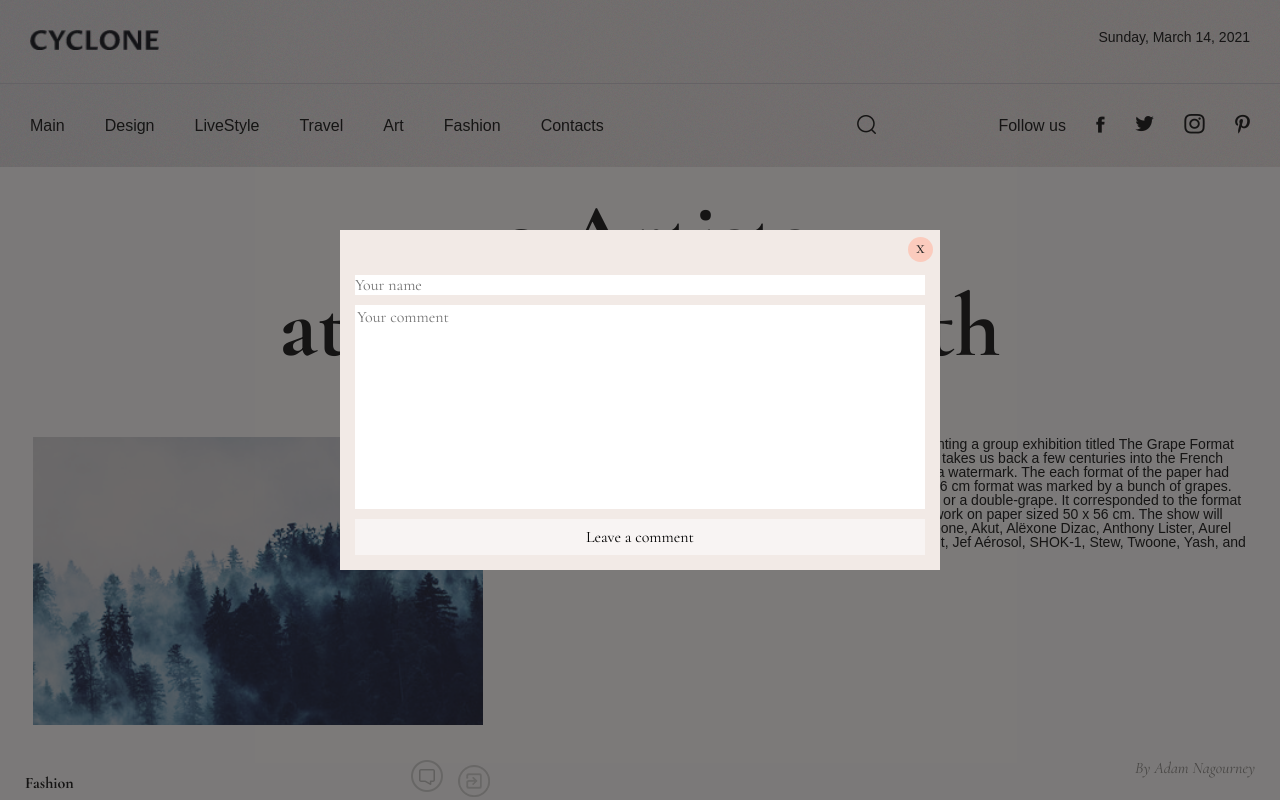
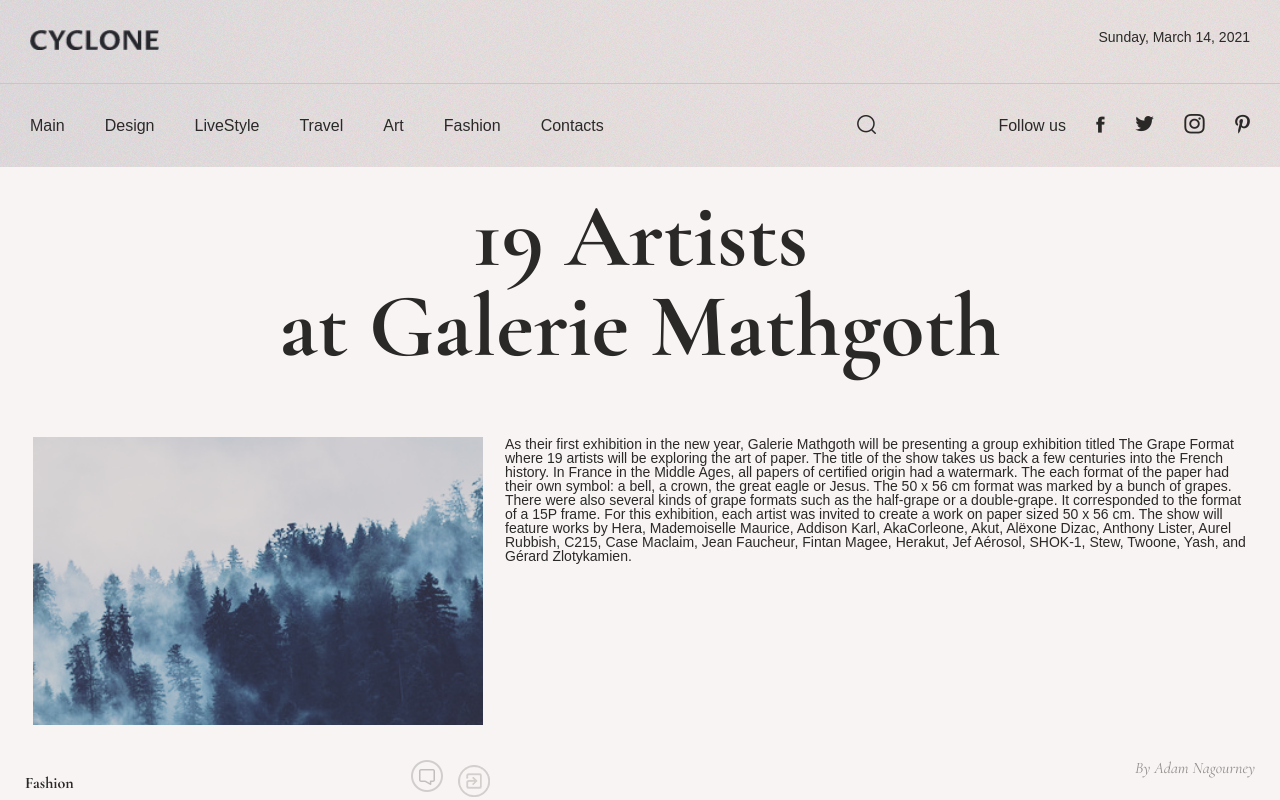
Before and after one commit to nazarenko-by/Cyclone-react, a React (Create React App) app: page /fullTopic/1 in a window 1280 px wide. Shown: the top 800 px of the page. Built offline with nearby package versions, Linux system fonts and the light colour scheme; a web font is replaced by a local one.

Commit message:
added elementId

```diff
--- a/src/Components/CommentShareButton/CommentShareButton.js
+++ b/src/Components/CommentShareButton/CommentShareButton.js
@@ -1,17 +1,22 @@
-import React from 'react'
+import React, {useState} from 'react'
 import ModalWidow from '../ModalWindow/ModalWindow'
 
 import commentImg from './images/comments.png'
 import shareImg from './images/share.png'
 
 const CommentShareButton = ({id}) =>{
+    const [openCloseModal, setOpenCloseModal] = useState({visibility: "hidden", opacity:"0"})
     return(
         <>
             <div className="comment-share-button unselectable">
-                <button className="comment"><img src={commentImg} alt=""/></button>
-                <button className="share"><img src={shareImg} alt=""/></button>
+                <button className="comment" onClick={()=>setOpenCloseModal({visibility: "visible", opacity:"1"})}><img src={commentImg} alt=""/></button>
+                <button className="share" onClick={()=>console.log(document.getElementById(id).offsetHeight)}><img src={shareImg} alt=""/></button>
             </div>
-            <ModalWidow id = {id}/>
+            <ModalWidow
+                id = {id}
+                openCloseModal = {openCloseModal}
+                setOpenCloseModal={setOpenCloseModal}
+            />
         </>
     )
 }
--- a/src/Components/ModalWindow/ModalWindow.js
+++ b/src/Components/ModalWindow/ModalWindow.js
@@ -4,8 +4,10 @@ import reviews from './reviews'
 
 import './modalWindow.css'
 
-const ModalWidow = ({id}) => {
-    const [comments, setComments] = useState(getReviews(id))
+const ModalWidow = ({id, openCloseModal, setOpenCloseModal}) => {
+    const str = ""+id
+    const commentId = str.match(/(?<=\w*-)\d*/)?+str.match(/(?<=\w*-)\d*/)[0]:0;
+    const [comments, setComments] = useState(getReviews(commentId))
     const [newСomments, setNewСomments] = useState({
         name:"",
         text:"",
@@ -40,10 +42,12 @@ const ModalWidow = ({id}) => {
 
     return (
         <div className="modal-window"
-            // style={{visibility: "hidden", opacity:"0"}}
+              style={openCloseModal}
         >
             <div className="comment-area">
-                <div className="close-modal">x</div>
+                <div className="close-modal"
+                    onClick={()=>setOpenCloseModal({visibility: "hidden", opacity:"0"})}
+                >x</div>
                 <div className="comments">
                     {comments.map(({name, text}, index) => (
                         <div key={index} className="comment">{name}: {text}</div>
--- a/src/Components/ModalWindow/modalWindow.css
+++ b/src/Components/ModalWindow/modalWindow.css
@@ -1,16 +1,18 @@
 .modal-window{
-    position: fixed;
+    position: absolute;
     top: 0;
     bottom: 0;
     left: 0;
     right: 0;
     background: rgba(0,0,0, 0.5);
+    z-index: 200;
 }
 
 .comment-area{
     background-color: #f2eae6;
     position: absolute;
-    width: 300px;
+    width: 85%;
+    max-height: 85%;
     top: 50%;
     left: 50%;
     transform: translate(-50%, -50%);
@@ -51,6 +53,8 @@
     height: 25px;
     text-align: center;
     border-radius: 50%;
+    display: flex;
+    flex-direction: column;
 }
 
 .close-modal:hover{
@@ -60,7 +64,7 @@
 .comments{
     width: 100%;
     overflow: auto;
-    max-height: 200px;
+    max-height: calc(100% - 310px);
     margin-bottom: 5px;
     margin-top: 20px;
 }
@@ -95,9 +99,9 @@
 }
 
 @media(min-width:768px){
-    .comment-area{
+    /* .comment-area{
         width: 500px;
-    }
+    } */
     .comments{
         margin-bottom: 10px;
     }
@@ -108,7 +112,7 @@
 }
 
 @media(min-width:1024px){
-    .comment-area{
+    /* .comment-area{
         width: 600px;
-    }
+    } */
 }
--- a/src/Components/Topics/TopicList/TopicListItem/TopicListItem.js
+++ b/src/Components/Topics/TopicList/TopicListItem/TopicListItem.js
@@ -16,13 +16,16 @@ const TopicListItem = ({
     text,
     autor,
 }) => {
+    let  elementId = "topic-"+id
     return (
-        <div className="topic">
+        <div className="topic" id={elementId}>
             <img src={image} alt="" className="topic-image"/>
             <Tag
                 tag = {tag}
             />
-            <CommentShareButton id={id}/>
+            <CommentShareButton
+                id={elementId}
+            />
             <ReadMore
                 id = {id}
                 className = "title"
```
